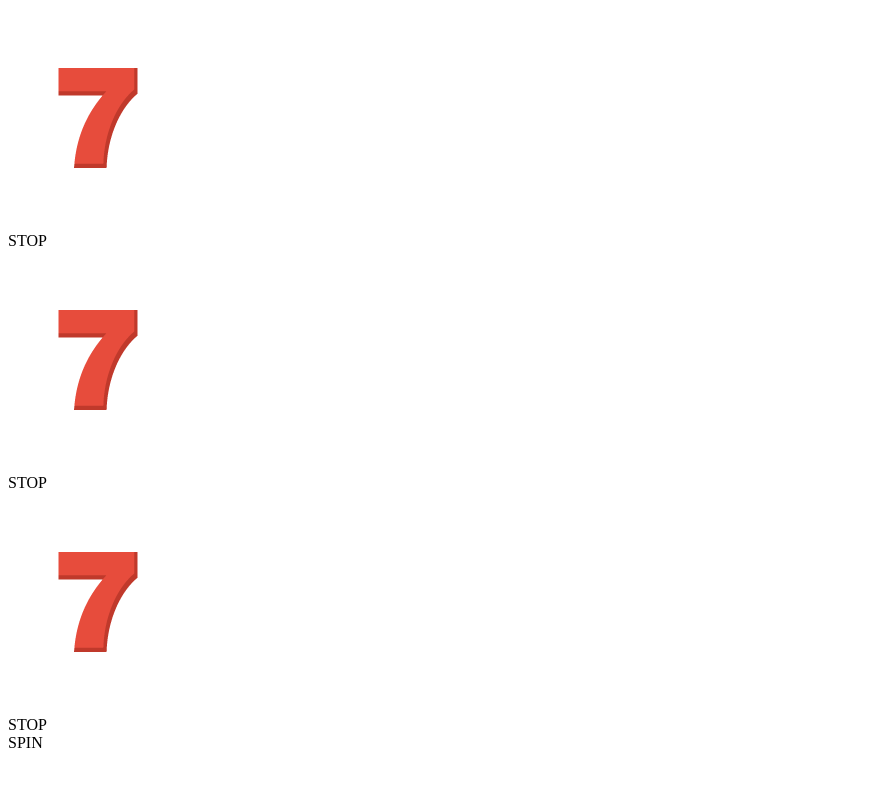
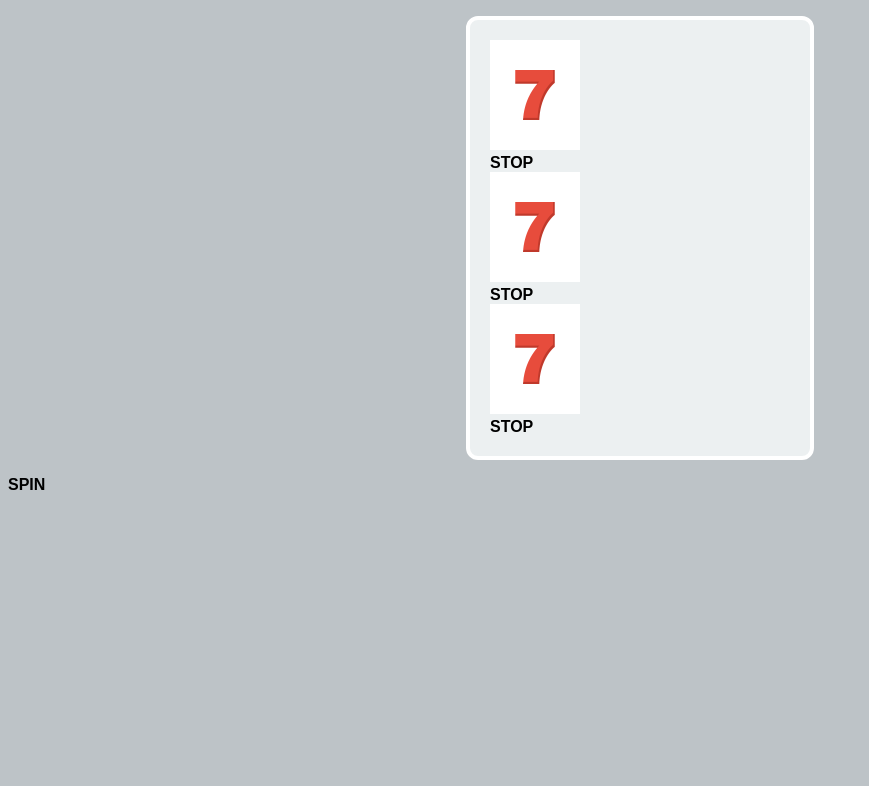
Before and after one commit to okapeeokapee/slot-game, a plain HTML site: page index.html in a window 1280 px wide. Shown: the whole page, without its empty margins (0-869 px from the left). Drawn offline with Linux system fonts and the light colour scheme.

Commit message:
adjust body main pannel

```diff
--- a/css/styles.css
+++ b/css/styles.css
@@ -0,0 +1,20 @@
+body{
+  background: #bdc3c7;
+  font-size: 16px;
+  font-weight: bold;
+  font-family: Arial,sans-serif;
+}
+
+main{
+  width: 300px;
+  background: #ecf0f1;
+  padding: 20px;
+  border: 4px solid#fff;
+  border-radius: 12px;
+  margin: 16px auto;
+}
+
+.panel img{
+  width: 90px;
+  height: 110px;
+}
--- a/index.html
+++ b/index.html
@@ -21,8 +21,8 @@
     </section>
   </main>
 
+  <div id="spin">SPIN</div>
 
-  <div id="spin">SPIN</div>
   <script src="js/main.js"></script>
 </body>
 </html>
```
